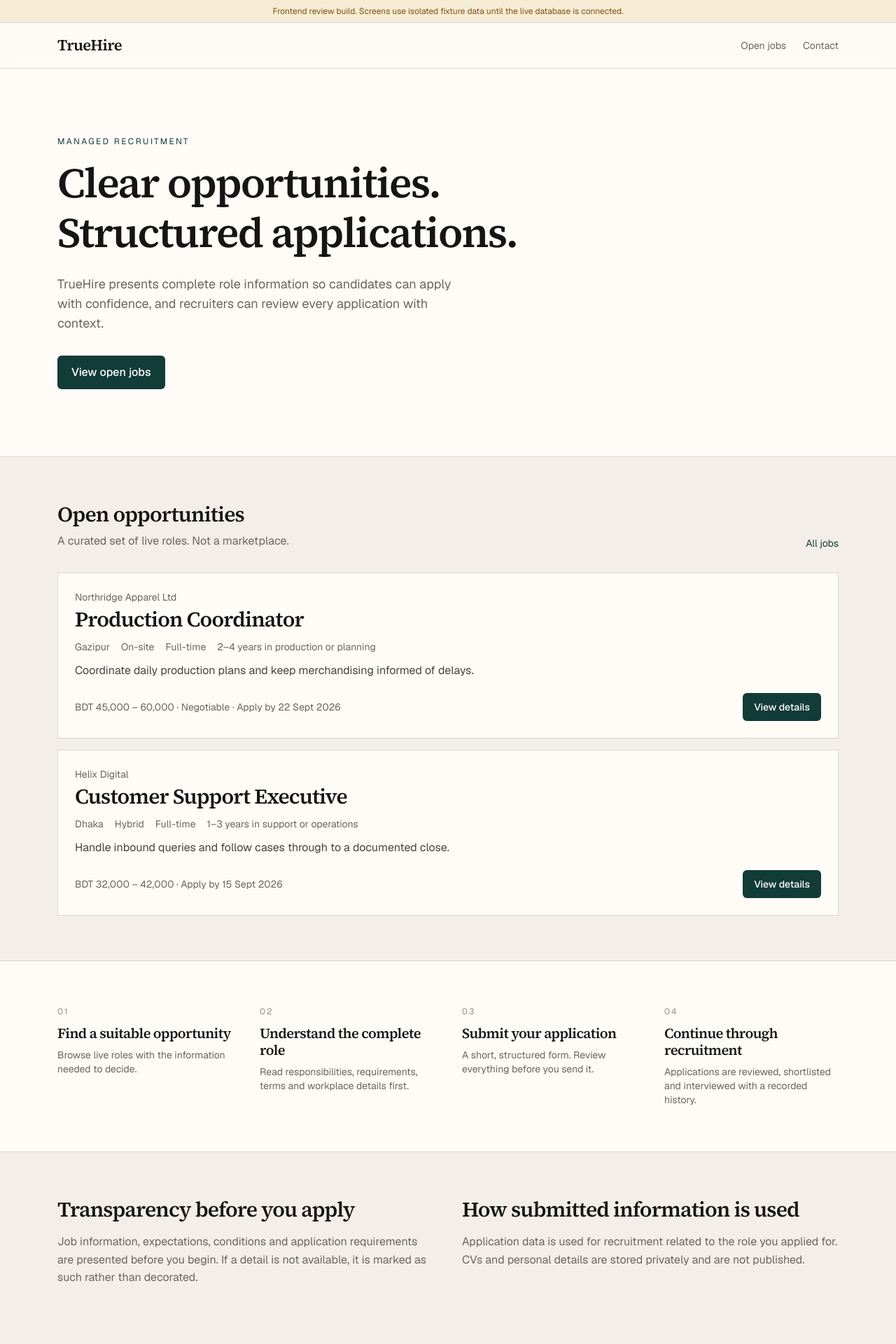
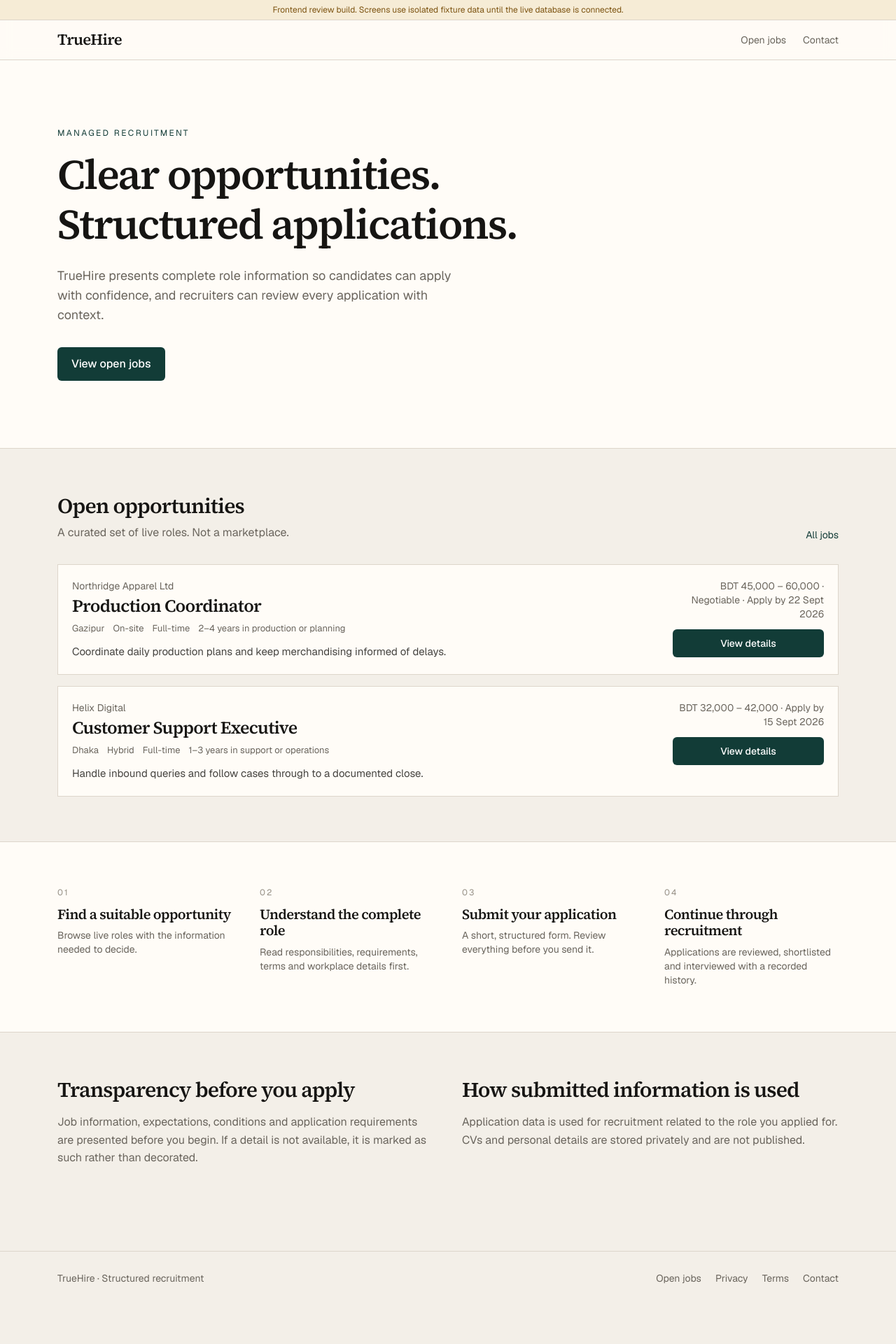
Before and after one commit to habibwahid101/truehire, a Next.js app: page / in a window 1280 px wide. Shown: the top 1920 px of the page at 70% size. After the commit the page ends 1864 px from the top, so only its background shows below. Built offline with nearby package versions, Linux system fonts and the light colour scheme; no server answers.

Commit message:
feat(ui): apply candidate system across public routes

```diff
--- a/components/empty-state.tsx
+++ b/components/empty-state.tsx
@@ -1,7 +1,7 @@
 export function EmptyState({ title, body }: { title: string; body: string }) {
   return (
-    <div className="panel px-5 py-12 sm:px-8">
-      <p className="serif text-2xl">{title}</p>
+    <div className="panel px-4 py-8 sm:px-6 sm:py-10">
+      <p className="serif text-xl sm:text-2xl">{title}</p>
       <p className="mt-2 max-w-lg text-sm text-muted">{body}</p>
     </div>
   );
--- a/components/jobs/apply-cta.tsx
+++ b/components/jobs/apply-cta.tsx
@@ -2,8 +2,8 @@ import Link from "next/link";
 
 export function ApplyCta({ href }: { href: string }) {
   return (
-    <div className="fixed inset-x-0 bottom-0 z-20 border-t border-line bg-surface/95 p-3 backdrop-blur lg:hidden">
-      <Link href={href} className="flex h-12 items-center justify-center rounded-md bg-brand font-medium text-white">
+    <div className="fixed inset-x-0 bottom-0 z-20 border-t border-line bg-surface/96 px-3 pt-2.5 backdrop-blur lg:hidden" style={{ paddingBottom: "max(0.65rem, env(safe-area-inset-bottom))" }}>
+      <Link href={href} className="flex h-11 items-center justify-center rounded-md bg-brand text-sm font-medium text-white">
         Apply for this role
       </Link>
     </div>
--- a/components/jobs/job-card.tsx
+++ b/components/jobs/job-card.tsx
@@ -20,20 +20,22 @@ type JobCardJob = {
 
 export function JobCard({ job }: { job: JobCardJob }) {
   return (
-    <article className="panel p-5 sm:p-6">
+    <article className="panel p-4 sm:p-5 lg:grid lg:grid-cols-[minmax(0,1fr)_13.5rem] lg:items-start lg:gap-8">
+      <div className="min-w-0">
         <p className="text-sm text-muted">{job.company.name}</p>
-      <h3 className="serif mt-1 text-[26px] leading-tight text-ink sm:text-3xl">
+        <h3 className="serif mt-1 text-[1.35rem] leading-tight text-ink sm:text-[1.55rem]">
           <Link href={`/jobs/${job.slug}`} className="hover:text-brand">{job.title}</Link>
         </h3>
-      <dl className="mt-3 flex flex-wrap gap-x-4 gap-y-1 text-sm text-muted">
+        <dl className="mt-2 flex flex-wrap gap-x-3 gap-y-1 text-[13px] text-muted">
           <div>{job.location}</div>
           <div>{WORKPLACE_LABELS[job.workplaceType]}</div>
           <div>{EMPLOYMENT_LABELS[job.employmentType]}</div>
           {job.experienceRequirement ? <div>{job.experienceRequirement}</div> : null}
         </dl>
-      <p className="mt-3 max-w-3xl text-[15px] text-ink/80 sm:text-base">{job.summary}</p>
-      <div className="mt-5 flex flex-col gap-3 sm:flex-row sm:items-center sm:justify-between">
-        <p className="text-sm text-muted">
+        <p className="mt-2.5 max-w-3xl text-[15px] leading-6 text-ink/80">{job.summary}</p>
+      </div>
+      <div className="mt-4 flex flex-col gap-3 sm:flex-row sm:items-center sm:justify-between lg:mt-0 lg:flex-col lg:items-stretch lg:justify-start">
+        <p className="text-sm text-muted lg:text-right">
           {formatSalary(job.salaryMin, job.salaryMax, job.salaryDisplay, job.salaryNegotiable)}
           {job.applicationDeadline ? ` · Apply by ${formatDate(job.applicationDeadline)}` : ""}
         </p>
--- a/components/review-banner.tsx
+++ b/components/review-banner.tsx
@@ -1,9 +1,10 @@
-import { isReviewUi } from "@/lib/review";
-
 export function ReviewBanner() {
-  if (!isReviewUi()) return null;
+  const explicit = process.env.TRUEHIRE_SHOW_REVIEW_BANNER === "true";
+  const localReview =
+    process.env.NODE_ENV !== "production" && process.env.TRUEHIRE_DATA_SOURCE === "fixtures";
+  if (!explicit && !localReview) return null;
   return (
-    <div className="border-b border-line bg-warning-soft px-3 py-2 text-center text-xs text-warning">
+    <div className="border-b border-line bg-warning-soft px-3 py-1.5 text-center text-xs text-warning">
       Frontend review build. Screens use isolated fixture data until the live database is connected.
     </div>
   );
--- a/components/site-header.tsx
+++ b/components/site-header.tsx
@@ -3,10 +3,10 @@ import { ReviewBanner } from "@/components/review-banner";
 
 export function SiteHeader({ compact = false }: { compact?: boolean }) {
   return (
-    <header className="sticky top-0 z-30 border-b border-line bg-surface/92 backdrop-blur">
+    <header className="sticky top-0 z-30 border-b border-line bg-surface/94 backdrop-blur">
       <ReviewBanner />
-      <div className="container-page flex h-14 items-center justify-between sm:h-16">
-        <Link href="/" className="serif text-[22px] tracking-tight text-brand">TrueHire</Link>
+      <div className="container-page flex h-12 items-center justify-between sm:h-14">
+        <Link href="/" className="serif text-[20px] tracking-tight text-brand sm:text-[22px]">TrueHire</Link>
         <nav className="flex items-center gap-4 text-sm text-muted sm:gap-6">
           <Link href="/jobs" className="hover:text-ink">Open jobs</Link>
           {!compact ? <Link href="/contact" className="hidden hover:text-ink sm:inline">Contact</Link> : null}
@@ -18,8 +18,8 @@ export function SiteHeader({ compact = false }: { compact?: boolean }) {
 
 export function SiteFooter() {
   return (
-    <footer className="mt-16 border-t border-line sm:mt-24">
-      <div className="container-page flex flex-col gap-4 py-8 text-sm text-muted sm:flex-row sm:items-center sm:justify-between sm:py-10">
+    <footer className="mt-10 border-t border-line sm:mt-14">
+      <div className="container-page flex flex-col gap-3 py-6 text-sm text-muted sm:flex-row sm:items-center sm:justify-between sm:py-7">
         <p>TrueHire · Structured recruitment</p>
         <nav className="flex flex-wrap gap-x-5 gap-y-2">
           <Link href="/jobs">Open jobs</Link>
--- a/components/ui/field.tsx
+++ b/components/ui/field.tsx
@@ -5,21 +5,21 @@ export function Field({
   label, hint, error, htmlFor, children,
 }: { label: string; hint?: string; error?: string; htmlFor?: string; children: React.ReactNode }) {
   return (
-    <label className="block space-y-1.5" htmlFor={htmlFor}>
-      <span className="block text-sm font-medium text-ink">{label}</span>
+    <label className="block space-y-1" htmlFor={htmlFor}>
+      <span className="block text-[13.5px] font-medium text-ink">{label}</span>
       {children}
-      {hint && !error ? <span className="block text-sm text-muted">{hint}</span> : null}
-      {error ? <span className="block text-sm text-danger" role="alert">{error}</span> : null}
+      {hint && !error ? <span className="block text-[13px] text-muted">{hint}</span> : null}
+      {error ? <span className="block text-[13px] text-danger" role="alert">{error}</span> : null}
     </label>
   );
 }
 
-const control = "w-full rounded-md border border-line bg-surface px-3 py-2.5 text-ink placeholder:text-faint focus:border-brand";
+const control = "w-full min-h-11 rounded-md border border-line bg-surface px-3 py-2 text-[15px] text-ink placeholder:text-faint focus:border-brand";
 export function Input({ className, ...props }: InputHTMLAttributes<HTMLInputElement>) {
   return <input className={cn(control, className)} {...props} />;
 }
 export function Textarea({ className, ...props }: TextareaHTMLAttributes<HTMLTextAreaElement>) {
-  return <textarea className={cn(control, "min-h-28 resize-y", className)} {...props} />;
+  return <textarea className={cn(control, "min-h-24 resize-y", className)} {...props} />;
 }
 export function Select({ className, ...props }: SelectHTMLAttributes<HTMLSelectElement>) {
   return <select className={cn(control, className)} {...props} />;
```
Lines whose indentation alone changed are shown as unchanged.
